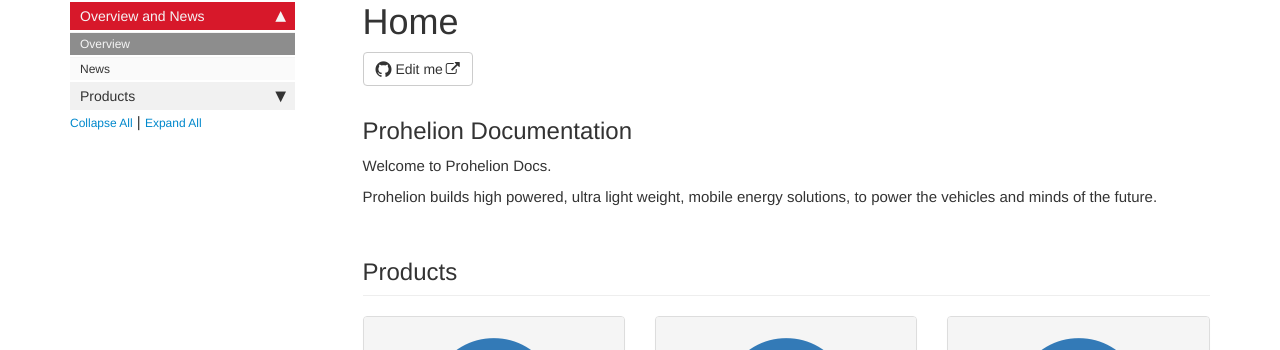
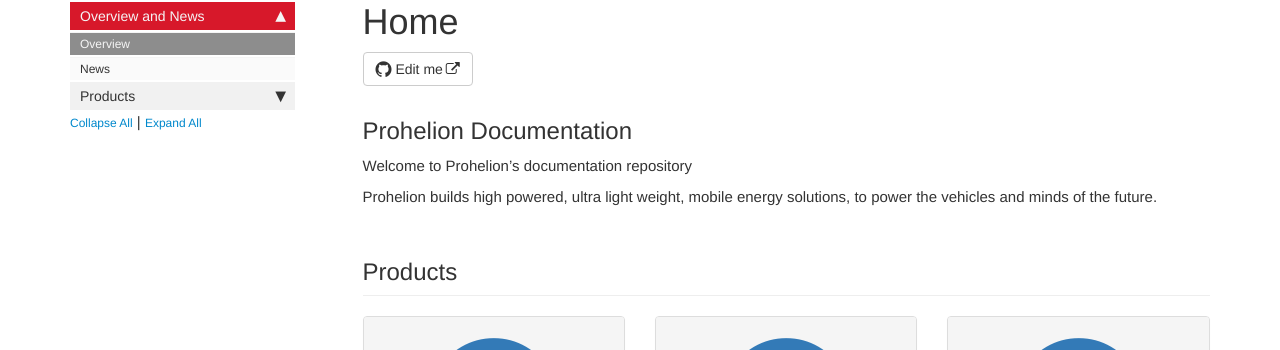
Before and after one commit to Chrishaywood/ProhelionDocs, a Jekyll site: the page built from index.md, in a window 1280 px wide. Shown: the part 89-439 px from the top of the page. Built offline with Jekyll 4.4.1, drawn with Linux system fonts in a browser that asks for light colours; comment, search, counter and statistics services are not loaded.

Commit message:
Update index.md

```diff
--- a/index.md
+++ b/index.md
@@ -10,7 +10,7 @@ summary:
 
 ## Prohelion Documentation
 
-Welcome to Prohelion Docs.
+Welcome to Prohelion's documentation repository
 
 Prohelion builds high powered, ultra light weight, mobile energy solutions, to power the vehicles and minds of the future.
 
```
